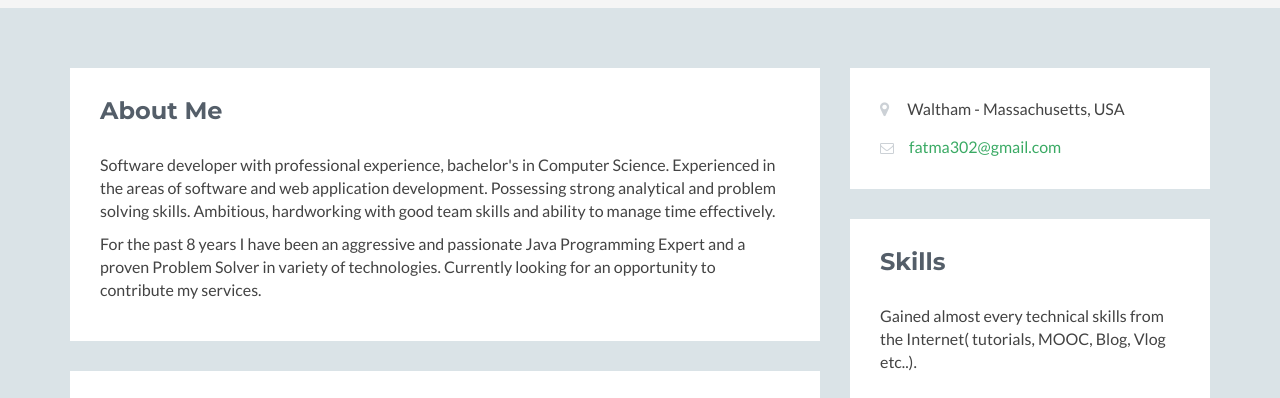
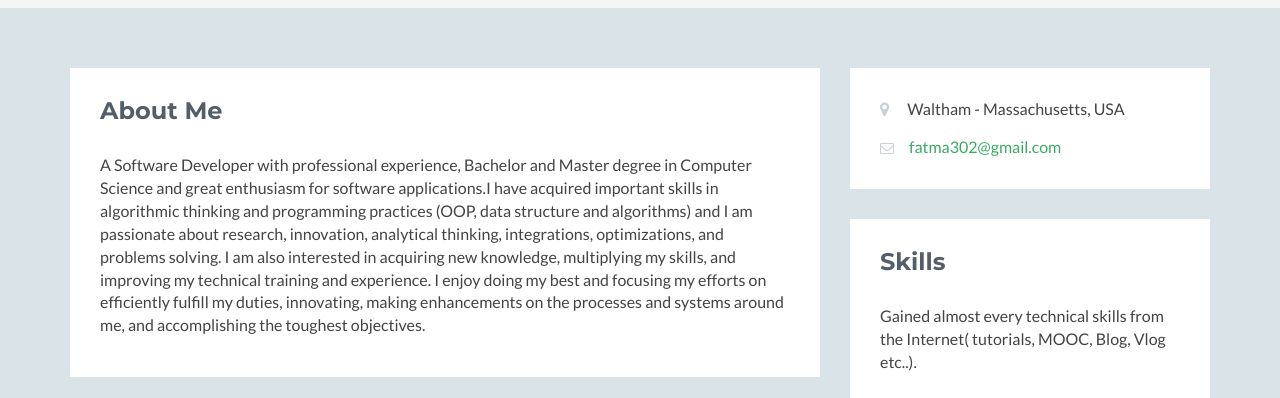
Before and after one commit to fatmazaman/fatmazaman.github.io, a plain HTML site: page index.html in a window 1280 px wide. Shown: the part 362-760 px from the top of the page. Drawn offline with Linux system fonts and the light colour scheme; no server answers; a script that the page names is missing.

Commit message:
Update index.html
Summary

```diff
--- a/index.html
+++ b/index.html
@@ -64,8 +64,8 @@
                     <div class="section-inner">
                         <h2 class="heading">About Me</h2>
                         <div class="content">
-                            <p>Software developer with professional experience, bachelor's in Computer Science. Experienced in the areas of software and web application development. Possessing strong analytical and problem solving skills. Ambitious, hardworking with good team skills and ability to manage time effectively.</p>
-                            <p>For the past 8 years I have been an aggressive and passionate Java Programming Expert and a proven Problem Solver in variety of technologies. Currently looking for an opportunity to contribute my services.</p>
+                            <p>A Software Developer with professional experience, Bachelor and Master degree in Computer Science and great enthusiasm for software applications.I have acquired important skills in algorithmic thinking and programming practices (OOP, data structure and algorithms) and I am passionate about research, innovation, analytical thinking, integrations, optimizations, and problems solving. I am also interested in acquiring new knowledge, multiplying my skills, and improving my technical training and experience. I enjoy doing my best and focusing my efforts on efficiently fulfill my duties, innovating, making enhancements on the processes and systems around me, and accomplishing the toughest objectives.</p>
+
 
                             <!-- <p>
                               I have industry exposure and functional understanding of high tech startup ecosystem, also, skills gained at work gave me the confidence to compete against the odds. I'm an active developer who is passionate about new technology.I have undertaken several projects using cutting-edge technologies.
```
